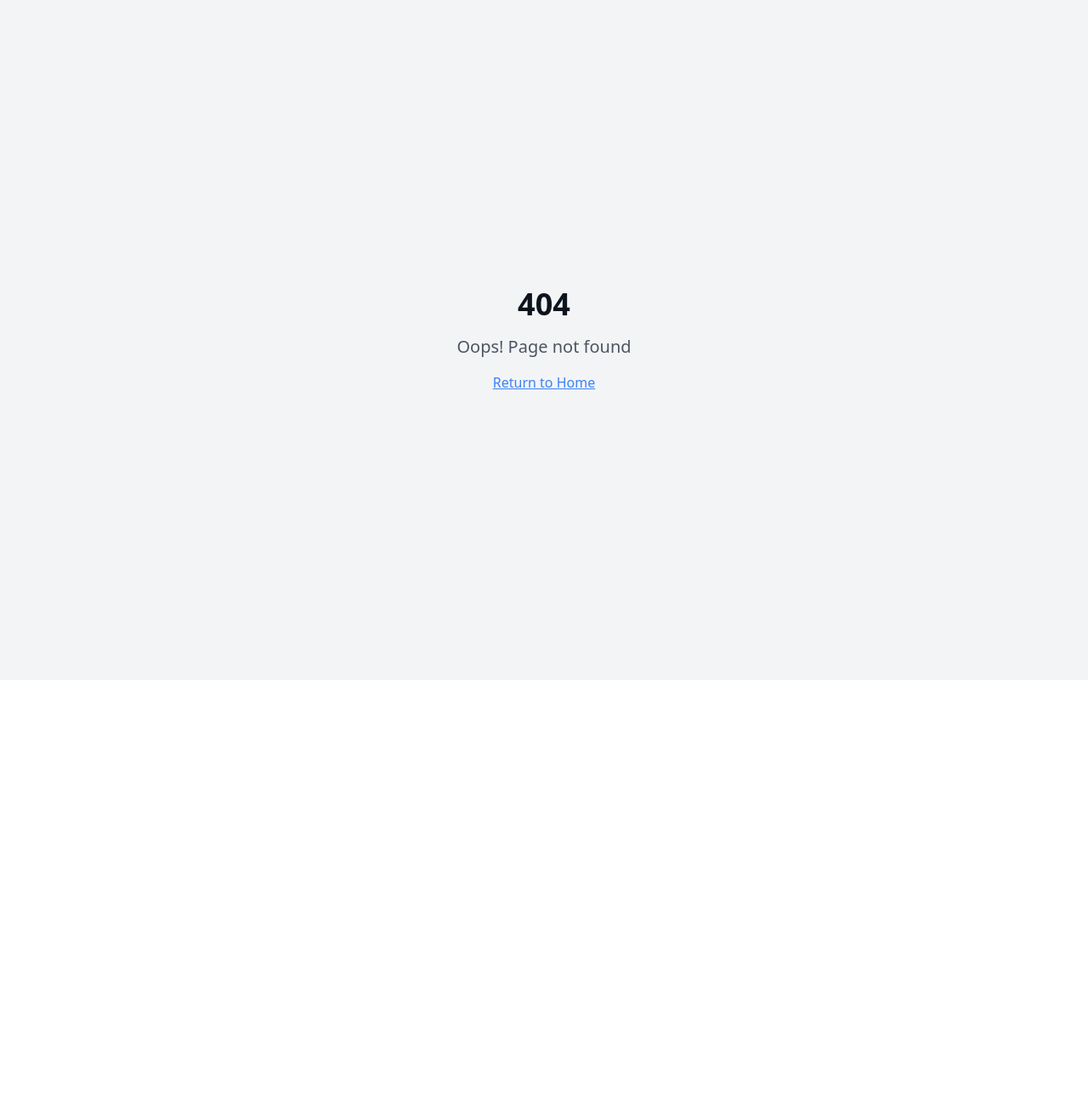
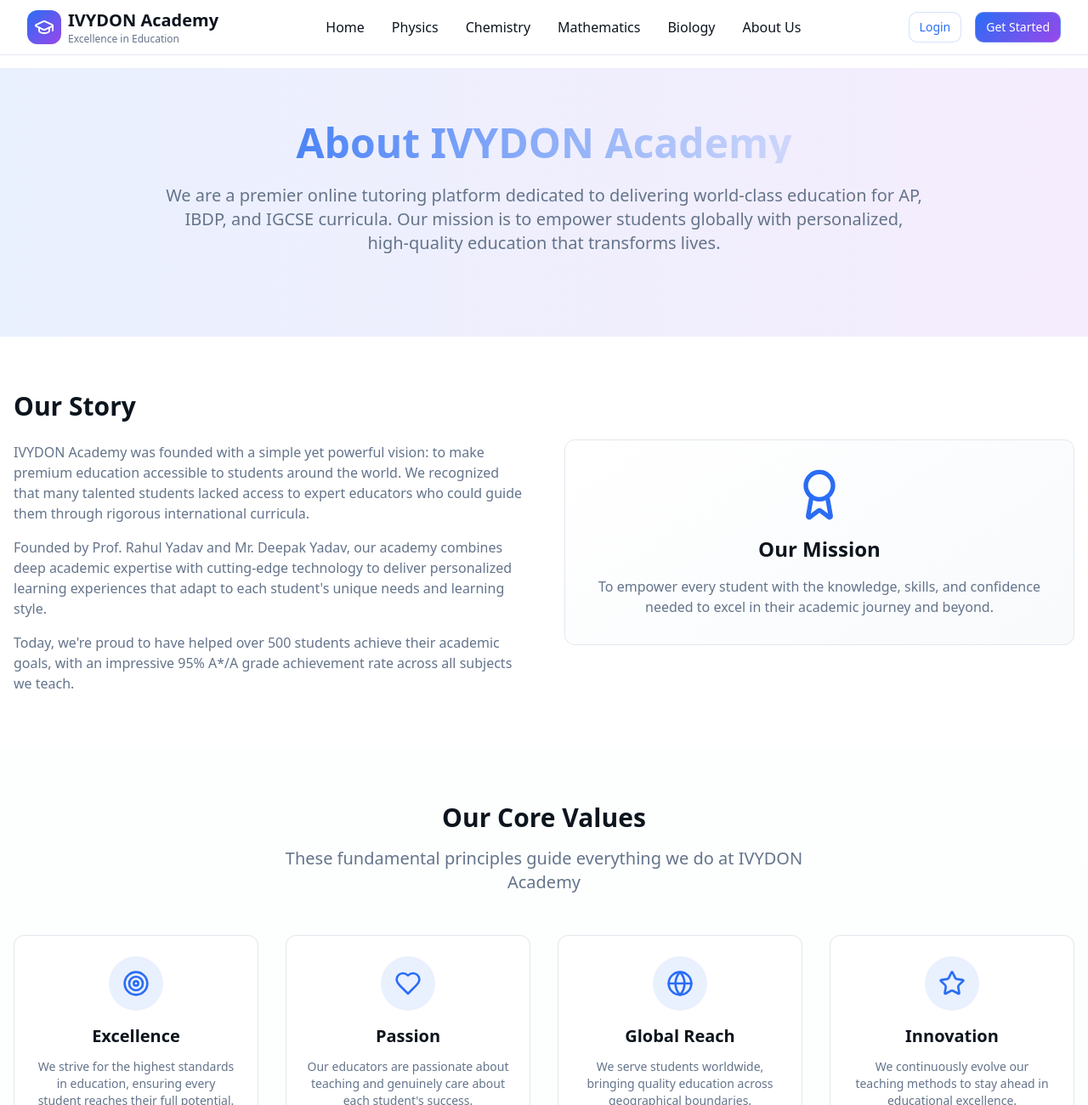
Before and after one commit to decoder529/ivy-website-feedback-hub, a React (Vite) app: page /about in a window 1280 px wide. Before the commit this address had no page. Shown: the top 1300 px of the page at 85% size. Before the commit the page ends 800 px from the top, so only its background shows below. Built offline with nearby package versions, Linux system fonts and the light colour scheme.

Commit message:
Hide admin and dashboard from frontend
Remove admin and dashboard from frontend and add an about us page.

```diff
--- a/src/App.tsx
+++ b/src/App.tsx
@@ -15,6 +15,7 @@ import Mathematics from "./pages/Mathematics";
 import Biology from "./pages/Biology";
 import TestSeries from "./pages/TestSeries";
 import AdminDashboard from "./pages/AdminDashboard";
+import AboutUs from "./pages/AboutUs";
 
 const queryClient = new QueryClient();
 
@@ -36,6 +37,7 @@ const App = () => (
           <Route path="/biology" element={<Biology />} />
           <Route path="/test-series/:subject" element={<TestSeries />} />
           <Route path="/admin" element={<AdminDashboard />} />
+          <Route path="/about" element={<AboutUs />} />
           {/* ADD ALL CUSTOM ROUTES ABOVE THE CATCH-ALL "*" ROUTE */}
           <Route path="*" element={<NotFound />} />
         </Routes>
--- a/src/components/Header.tsx
+++ b/src/components/Header.tsx
@@ -8,12 +8,11 @@ const Header = () => {
 
   const navItems = [
     { name: 'Home', href: '/' },
-    { name: 'Dashboard', href: '/dashboard' },
     { name: 'Physics', href: '/physics' },
     { name: 'Chemistry', href: '/chemistry' },
     { name: 'Mathematics', href: '/mathematics' },
     { name: 'Biology', href: '/biology' },
-    { name: 'Admin', href: '/admin' },
+    { name: 'About Us', href: '/about' },
   ];
 
   return (
--- /dev/null
+++ b/src/pages/AboutUs.tsx
@@ -0,0 +1,215 @@
+import React from 'react';
+import Header from '@/components/Header';
+import Footer from '@/components/Footer';
+import { Card, CardContent } from '@/components/ui/card';
+import { Button } from '@/components/ui/button';
+import { Users, Award, Target, Heart, Globe, Star } from 'lucide-react';
+import BookDemoForm from '@/components/BookDemoForm';
+
+const AboutUs = () => {
+  const values = [
+    {
+      icon: Target,
+      title: "Excellence",
+      description: "We strive for the highest standards in education, ensuring every student reaches their full potential."
+    },
+    {
+      icon: Heart,
+      title: "Passion",
+      description: "Our educators are passionate about teaching and genuinely care about each student's success."
+    },
+    {
+      icon: Globe,
+      title: "Global Reach",
+      description: "We serve students worldwide, bringing quality education across geographical boundaries."
+    },
+    {
+      icon: Star,
+      title: "Innovation",
+      description: "We continuously evolve our teaching methods to stay ahead in educational excellence."
+    }
+  ];
+
+  const achievements = [
+    { number: "500+", label: "Students Taught Globally" },
+    { number: "95%", label: "A*/A Grade Achievement Rate" },
+    { number: "12+", label: "Years of Combined Experience" },
+    { number: "3", label: "International Curricula" }
+  ];
+
+  return (
+    <div className="min-h-screen bg-background">
+      <Header />
+
+      <div className="pt-20 pb-16">
+        {/* Hero Section */}
+        <section className="py-16 bg-gradient-to-r from-primary/10 to-secondary/10">
+          <div className="container mx-auto px-4">
+            <div className="text-center max-w-4xl mx-auto">
+              <h1 className="text-4xl md:text-5xl font-bold mb-6 bg-gradient-to-r from-primary to-primary-glow bg-clip-text text-transparent">
+                About IVYDON Academy
+              </h1>
+              <p className="text-xl text-muted-foreground mb-8">
+                We are a premier online tutoring platform dedicated to delivering world-class education
+                for AP, IBDP, and IGCSE curricula. Our mission is to empower students globally with
+                personalized, high-quality education that transforms lives.
+              </p>
+            </div>
+          </div>
+        </section>
+
+        {/* Our Story */}
+        <section className="py-16">
+          <div className="container mx-auto px-4">
+            <div className="grid lg:grid-cols-2 gap-12 items-center">
+              <div>
+                <h2 className="text-3xl font-bold mb-6">Our Story</h2>
+                <div className="space-y-4 text-muted-foreground">
+                  <p>
+                    IVYDON Academy was founded with a simple yet powerful vision: to make premium
+                    education accessible to students around the world. We recognized that many talented
+                    students lacked access to expert educators who could guide them through rigorous
+                    international curricula.
+                  </p>
+                  <p>
+                    Founded by Prof. Rahul Yadav and Mr. Deepak Yadav, our academy combines deep
+                    academic expertise with cutting-edge technology to deliver personalized learning
+                    experiences that adapt to each student's unique needs and learning style.
+                  </p>
+                  <p>
+                    Today, we're proud to have helped over 500 students achieve their academic goals,
+                    with an impressive 95% A*/A grade achievement rate across all subjects we teach.
+                  </p>
+                </div>
+              </div>
+              <div className="lg:order-last">
+                <Card className="p-8 bg-gradient-card shadow-card">
+                  <div className="text-center">
+                    <Award className="w-16 h-16 mx-auto mb-4 text-primary" />
+                    <h3 className="text-2xl font-bold mb-4">Our Mission</h3>
+                    <p className="text-muted-foreground">
+                      To empower every student with the knowledge, skills, and confidence needed
+                      to excel in their academic journey and beyond.
+                    </p>
+                  </div>
+                </Card>
+              </div>
+            </div>
+          </div>
+        </section>
+
+        {/* Our Values */}
+        <section className="py-16 bg-muted/30">
+          <div className="container mx-auto px-4">
+            <div className="text-center mb-12">
+              <h2 className="text-3xl font-bold mb-4">Our Core Values</h2>
+              <p className="text-xl text-muted-foreground max-w-2xl mx-auto">
+                These fundamental principles guide everything we do at IVYDON Academy
+              </p>
+            </div>
+
+            <div className="grid md:grid-cols-2 lg:grid-cols-4 gap-8">
+              {values.map((value, index) => (
+                <Card key={index} className="text-center hover:shadow-lg transition-all duration-300 hover:scale-105">
+                  <CardContent className="p-6">
+                    <div className="w-16 h-16 bg-primary/10 rounded-full flex items-center justify-center mx-auto mb-4">
+                      <value.icon className="w-8 h-8 text-primary" />
+                    </div>
+                    <h3 className="text-xl font-bold mb-3">{value.title}</h3>
+                    <p className="text-muted-foreground text-sm">{value.description}</p>
+                  </CardContent>
+                </Card>
+              ))}
+            </div>
+          </div>
+        </section>
+
+        {/* Achievements */}
+        <section className="py-16">
+          <div className="container mx-auto px-4">
+            <div className="text-center mb-12">
+              <h2 className="text-3xl font-bold mb-4">Our Achievements</h2>
+              <p className="text-xl text-muted-foreground">Numbers that speak for our commitment to excellence</p>
+            </div>
+
+            <div className="grid grid-cols-2 md:grid-cols-4 gap-8">
+              {achievements.map((achievement, index) => (
+                <div key={index} className="text-center">
+                  <div className="text-4xl md:text-5xl font-bold text-primary mb-2">
+                    {achievement.number}
+                  </div>
+                  <p className="text-muted-foreground font-medium">{achievement.label}</p>
+                </div>
+              ))}
+            </div>
+          </div>
+        </section>
+
+        {/* Why Choose Us */}
+        <section className="py-16 bg-muted/30">
+          <div className="container mx-auto px-4">
+            <div className="text-center mb-12">
+              <h2 className="text-3xl font-bold mb-4">Why Choose IVYDON Academy?</h2>
+            </div>
+
+            <div className="grid md:grid-cols-3 gap-8">
+              <Card className="p-6">
+                <Users className="w-12 h-12 text-primary mb-4" />
+                <h3 className="text-xl font-bold mb-3">Expert Educators</h3>
+                <p className="text-muted-foreground">
+                  Our team consists of highly qualified educators with extensive experience in
+                  international curricula and proven track records of student success.
+                </p>
+              </Card>
+
+              <Card className="p-6">
+                <Target className="w-12 h-12 text-primary mb-4" />
+                <h3 className="text-xl font-bold mb-3">Personalized Learning</h3>
+                <p className="text-muted-foreground">
+                  Every student receives a customized learning plan tailored to their strengths,
+                  weaknesses, and learning style for maximum effectiveness.
+                </p>
+              </Card>
+
+              <Card className="p-6">
+                <Globe className="w-12 h-12 text-primary mb-4" />
+                <h3 className="text-xl font-bold mb-3">Global Accessibility</h3>
+                <p className="text-muted-foreground">
+                  Learn from anywhere in the world with our online platform, connecting students
+                  with top educators regardless of geographical boundaries.
+                </p>
+              </Card>
+            </div>
+          </div>
+        </section>
+
+        {/* CTA Section */}
+        <section className="py-16">
+          <div className="container mx-auto px-4">
+            <div className="text-center bg-gradient-to-r from-primary/10 to-secondary/10 rounded-2xl p-12">
+              <h2 className="text-3xl font-bold mb-4">Ready to Start Your Journey?</h2>
+              <p className="text-muted-foreground mb-8 max-w-2xl mx-auto">
+                Join hundreds of students who have transformed their academic performance with IVYDON Academy.
+                Book your free consultation today and discover how we can help you achieve excellence.
+              </p>
+              <div className="flex flex-col sm:flex-row gap-4 justify-center">
+                <BookDemoForm trigger={
+                  <Button variant="hero" size="lg">
+                    Book Free Consultation
+                  </Button>
+                } />
+                <Button variant="outline" size="lg">
+                  View Success Stories
+                </Button>
+              </div>
+            </div>
+          </div>
+        </section>
+      </div>
+
+      <Footer />
+    </div>
+  );
+};
+
+export default AboutUs;
```
